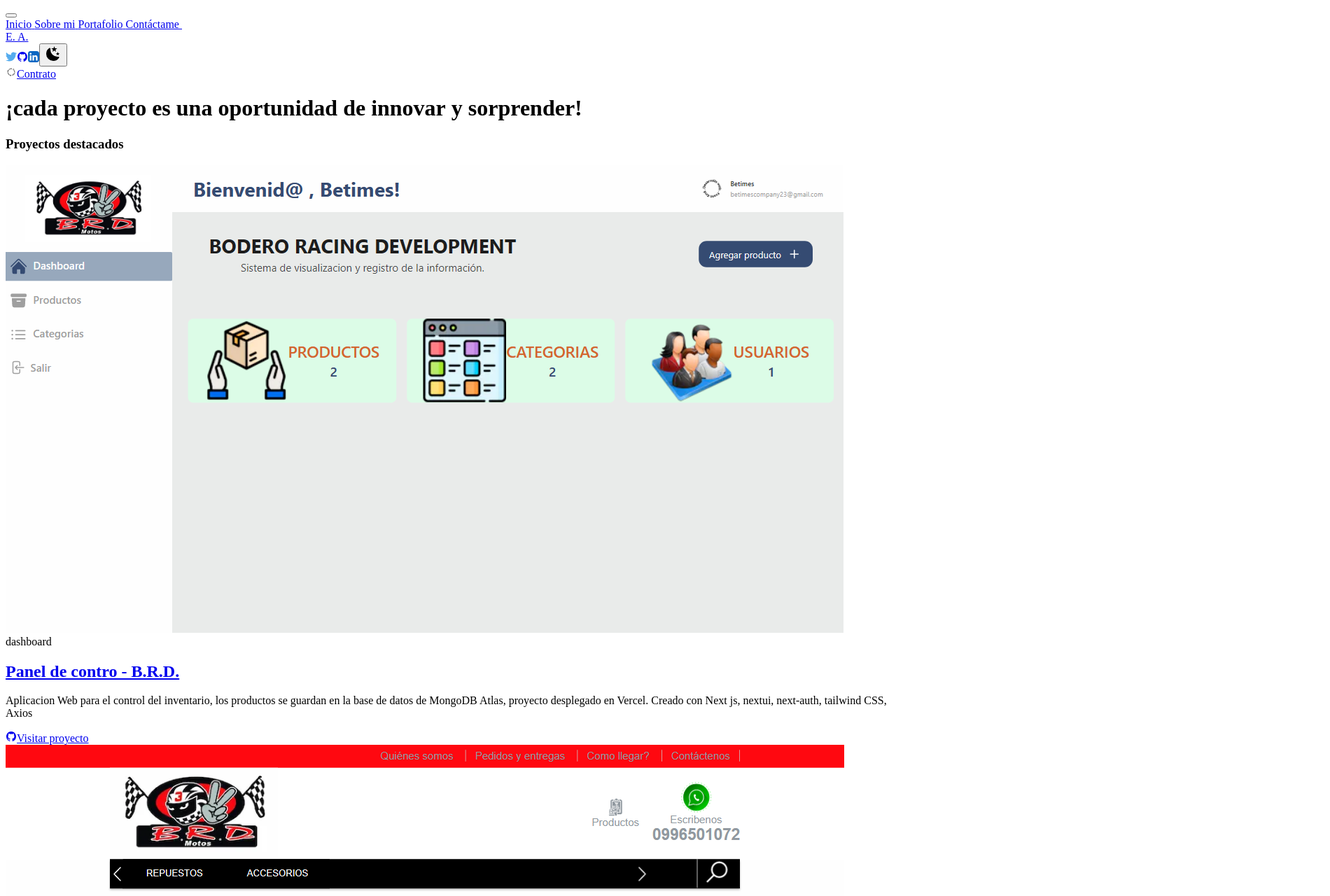
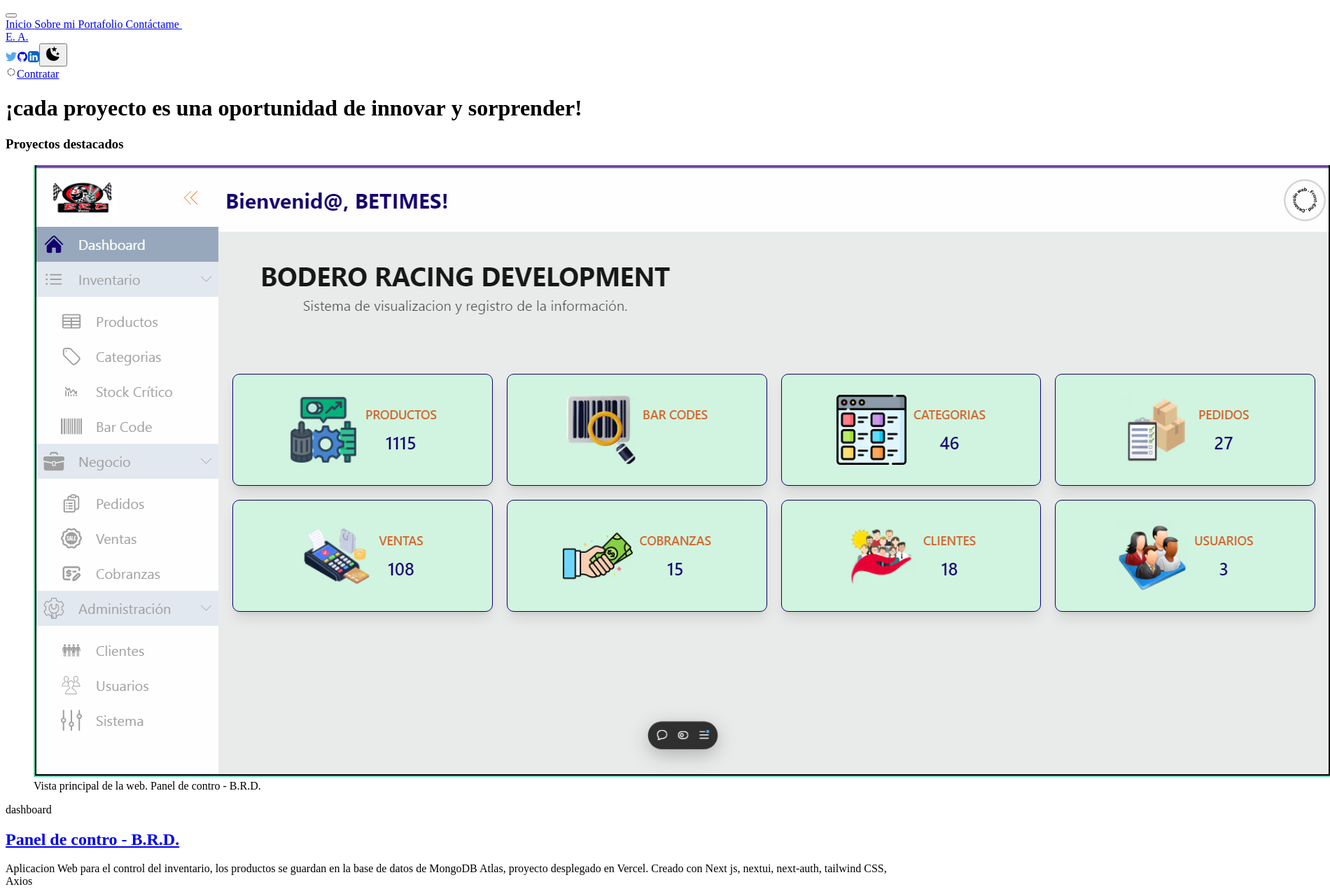
Before and after one commit to Erik-Aviles/my-portfolio, a Next.js app: page /projects in a window 1280 px wide. Shown: the top 1280 px of the page at 70% size, 1900 px wide, since content can reach past the window. Built offline with nearby package versions, Linux system fonts and the light colour scheme.

Commit message:
cambio final

```diff
--- a/src/components/FeaturedProject.js
+++ b/src/components/FeaturedProject.js
@@ -17,22 +17,21 @@
       className='w-full flex items-center justify-between relative rounded-br-2xl rounded-3xl border border-solid dark:bg-black border-dark  shadow-2xl p-12  dark:border-light lg:flex-col lg:p-8 xs:rounded-2xl
       xs:rounded-br-3xl xs:p-4'
     >
-      <Link
-        href={link}
-        target='_blank'
-        className='w-1/2 cursor-pointer overflow-hidden rounded-lg lg:w-full'
-      >
+      <figure className='w-1/2 overflow-hidden rounded-lg lg:w-full flex flex-col items-center space-y-4'>
         <FramerImage
           loading='lazy'
           src={src}
           alt={title}
-          className='w-full h-auto'
+          className='w-full h-auto cursor-pointer'
           whileHover={{ scale: 1.1 }}
           transition={{ duration: 0.2 }}
           priority='true'
           sizes='(max-width: 768px) 100vw, (max-width: 1200px) 50vw, 50vw'
         />
-      </Link>
+        <figcaption className='text-center text-sm text-gray-400'>
+          Vista principal de la web. {title}
+        </figcaption>
+      </figure>
       <div className='w-1/2 flex flex-col items-start justify-between pl-6 lg:w-full lg:pl-0 lg:pt-6'>
         <span className='text-primary dark:text-primaryDark font-medium text-xl xs:text-base capitalize'>
           {type}
@@ -58,7 +57,7 @@
               p-2 px-6 text-lg font-semibold hover:bg-light hover:text-dark border border-solid border-transparent hover:border-dark dark:text-dark
             dark:bg-light dark:hover:bg-dark dark:hover:text-light dark:hover:border-light sm:px-4 sm:text-base'
           >
-            Visitar proyecto
+            Visitar sitio
           </Link>
         </div>
       </div>
--- a/src/components/Hireme.js
+++ b/src/components/Hireme.js
@@ -3,20 +3,22 @@
 import Link from 'next/link'
 
 const Hireme = ({ className = '' }) => {
+  const phone = '963616800'
+  const message =
+    'Hola, soy [escribir nombre], me interesa comunicarme contigo para hablar sobre [escribir motivo]'
   return (
     <div
       className={` flex justify-center items-center overflow-hidden ${className}`}
     >
       <div className='w-48 h-auto flex items-center justify-center relative md:w-24'>
-        <CircularText
-          className='fill-black animate-spin-slow dark:fill-primaryDark'
-        />
+        <CircularText className='fill-black animate-spin-slow dark:fill-primaryDark' />
         <Link
-          href='/'
-          className='flex items-center justify-center absolute left-1/2 top-1/2 -translate-x-1/2 -translate-y-1/2 bg-dark text-light shadow-md border border-solid border-dark w-20 h-20 rounded-full font-semibold hover:bg-light hover:text-black dark:bg-black dark:text-primaryDark dark:hover:bg-primaryDark dark:hover:text-black dark:hover:border-primaryDark dark:border-primaryDark md:w-12 md:h-12
-          md:text-[10px]'
+          href={`https://api.whatsapp.com/send/?phone=593${phone}&text=${message}&type=phone_number&app_absent=1`}
+          target='_blank'
+          rel='noopener noreferrer'
+          className='flex items-center justify-center absolute left-1/2 top-1/2 -translate-x-1/2 -translate-y-1/2 bg-dark  text-light text-sm shadow-md border border-solid border-dark w-20 h-20 rounded-full font-semibold hover:bg-light hover:text-black dark:bg-black dark:text-primaryDark dark:hover:bg-primaryDark dark:hover:text-black dark:hover:border-primaryDark dark:border-primaryDark md:w-12 md:h-12 md:text-[8px]'
         >
-          Contrato
+          Contratar
         </Link>
       </div>
     </div>
--- a/src/pages/contacts.js
+++ b/src/pages/contacts.js
@@ -7,13 +7,15 @@
 
 export default function ContactPage () {
   const phone = '963616800'
+  const message =
+    'Hola, soy [escribir nombre], me interesa comunicarme contigo para hablar sobre [escribir motivo]'
   return (
     <>
       <Head>
         <title>Dev-Erika | Contactos</title>
         <meta
           name='description'
-          content='Redes sociales donde puedes segirme y observar mi trayectoria'
+          content='Conéctate conmigo a través de mis redes sociales y descubre más sobre mi trayectoria profesional en desarrollo web y creatividad digital.'
         />
       </Head>
       <TransitionEffect />
@@ -40,7 +42,7 @@
             title='Contactárme por Whatsapp'
           >
             <Link
-              href={`https://api.whatsapp.com/send/?phone=593${phone}&text=Hola, me interesa comunicarme contigo.&type=phone_number&app_absent=1`}
+              href={`https://api.whatsapp.com/send/?phone=593${phone}&text=${message}&type=phone_number&app_absent=1`}
               target='_blank'
               rel='noopener noreferrer'
               className='whitespace-nowrap uppercase'
--- a/src/pages/projects.js
+++ b/src/pages/projects.js
@@ -1,7 +1,6 @@
 import Head from 'next/head'
 import Layout from '@/components/Layout'
 import Projetcs from '@/components/Projetcs'
-import Testimonials from '@/components/Testimonials'
 import TransitionEffect from '@/components/TransitionEffect'
 import AnimatedText from '@/components/stylesComponents/AnimatedText'
 
@@ -12,7 +11,7 @@
         <title>Dev-Erika | Proyectos</title>
         <meta
           name='description'
-          content='Proyectos realizados a lo largo de mi carrera profesional'
+          content='Explora mis proyectos destacados en desarrollo web, donde la creatividad y la innovación se combinan para ofrecer soluciones digitales de impacto.'
         />
       </Head>
       <TransitionEffect />
@@ -22,7 +21,7 @@
           className=''
         />
         <Projetcs />
-        <Testimonials />
+        {/* <Testimonials /> */}
       </Layout>
     </>
   )
```
Also changed, not shown: src/pages/about.js (+5 -2 lines), src/pages/index.js (+9 -7 lines), public/images/projects/bodero-racing-development.png, public/images/projects/panel-control-brd.png, public/site.webmanifest.
